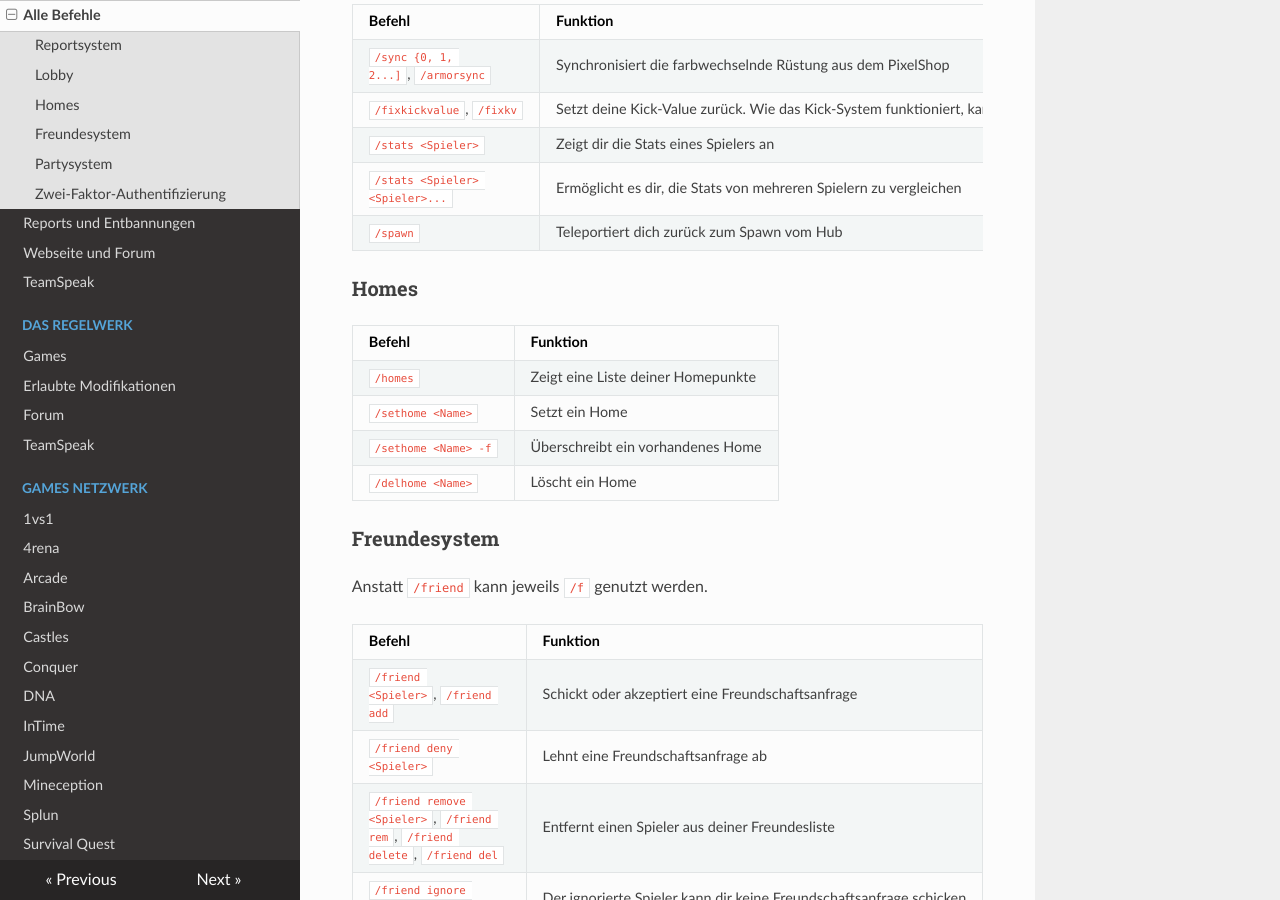
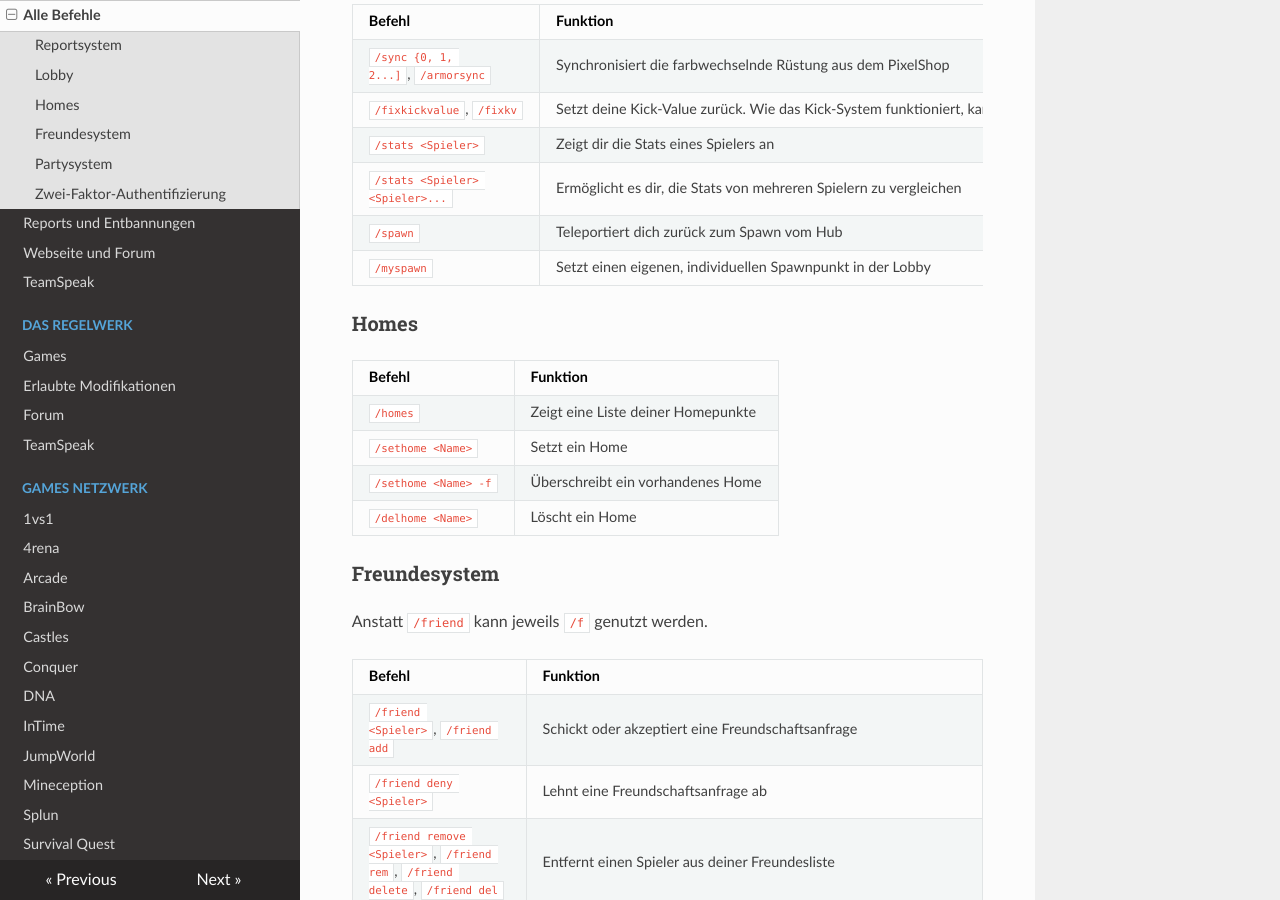
Before and after one commit to TimoliaDE/HowTo, an MkDocs documentation site: the page built from docs/commands.md, in a window 1280 px wide and 900 px high, scrolled down 2109 px. Built offline with MkDocs 1.6.1, drawn with Linux system fonts in a browser that asks for light colours; nearby versions of some CDN libraries; old or Windows-style settings are respelled for this version of MkDocs.

Commit message:
/myspawn

```diff
--- a/docs/commands.md
+++ b/docs/commands.md
@@ -64,6 +64,7 @@ Diese Befehle sind global nutzbar und stehen dir jederzeit zur Verfügung.
 | `/stats <Spieler>`              | Zeigt dir die Stats eines Spielers an |
 | `/stats <Spieler> <Spieler>...` | Ermöglicht es dir, die Stats von mehreren Spielern zu vergleichen |
 | `/spawn`                        | Teleportiert dich zurück zum Spawn vom Hub |
+| `/myspawn`                      | Setzt einen eigenen, individuellen Spawnpunkt in der Lobby |
 
 ### Homes
 | Befehl | Funktion |
```
